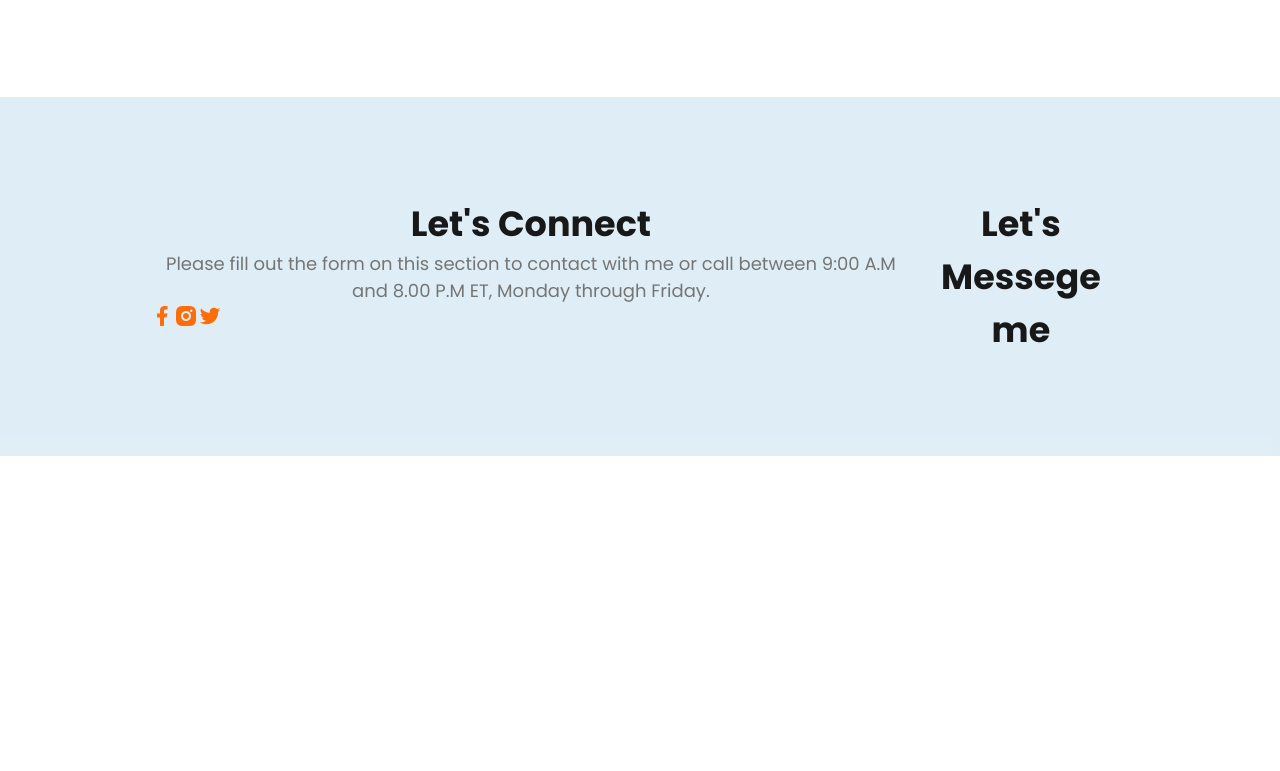
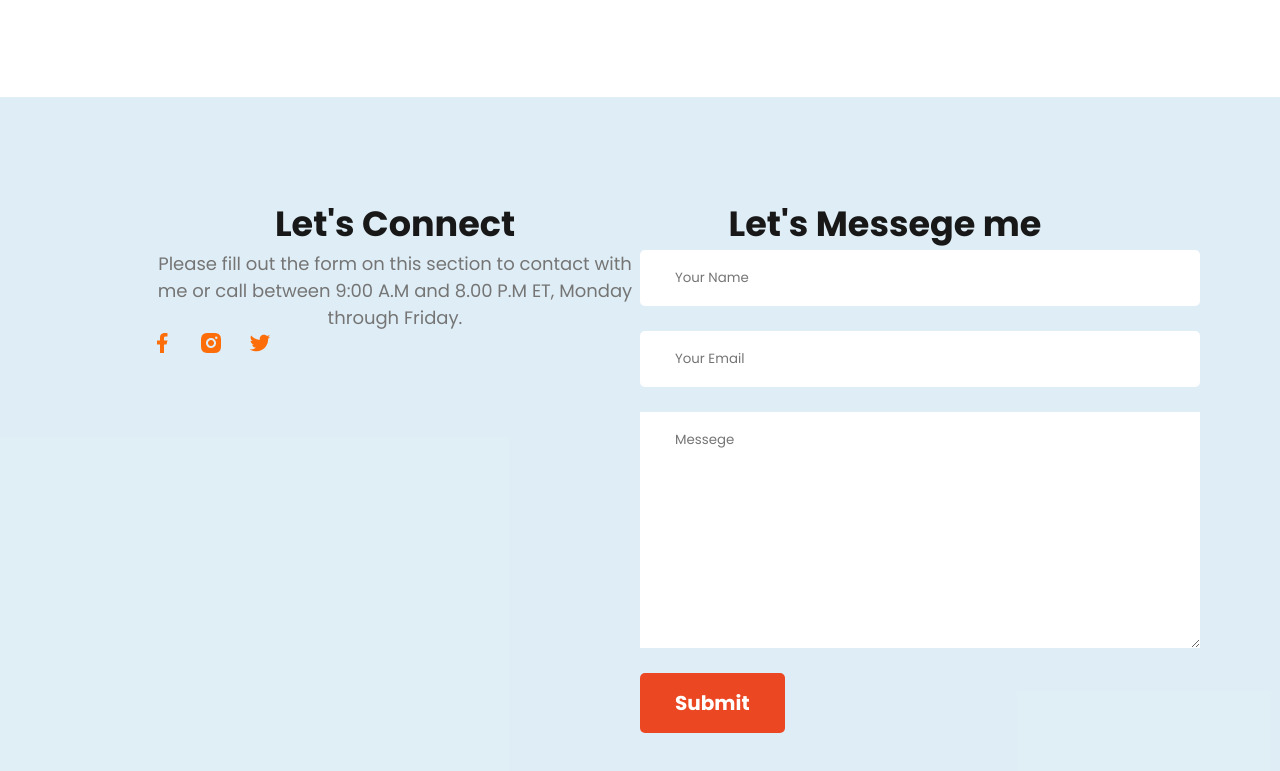
Before and after one commit to Junaeid11/Web-developer-Portfolio, a plain HTML site: page index.html in a window 1280 px wide. Shown: the part 2866-3637 px from the top of the page. Before the commit the page ends 3322 px from the top, so only its background shows below. Drawn offline with Linux system fonts and the light colour scheme.

Commit message:
add final step

```diff
--- a/index.html
+++ b/index.html
@@ -217,7 +217,13 @@
       </div>
       <div class="footer-column">
         <h3 class="section-title">Let's Messege me</h3>
-        <p class="section-description"></p>
+        <form class="Contact" action="">
+          <input class="input" type="text" placeholder="Your Name" />
+          <br>
+          <input class="input" type="email" placeholder="Your Email" id="" />
+          <textarea placeholder="Messege" name="" id="" cols="30" rows="10"></textarea>
+          <input class="btn-primary" type="submit" value="Submit" />
+        </form>
       </div>
     </footer>
   </body>
--- a/style.css
+++ b/style.css
@@ -174,3 +174,28 @@ footer{
   padding: 100px 150px;
   margin-top: 100px;
 }
+.footer-column{
+  width: 58%;
+}
+.contact ,textarea{
+display: block;
+margin-bottom: 25px;
+padding: 18px 35px;
+color:#474747;
+border: 0;
+width: 100%;
+
+}
+.input{
+ border-radius: 5px;
+background: white;
+margin-bottom: 25px;
+padding: 18px 35px;
+border: 0;
+width: 100%;
+}
+.social-link a{
+  align-items: center;
+  justify-content: center;
+  margin-right: 25px;
+}
```
